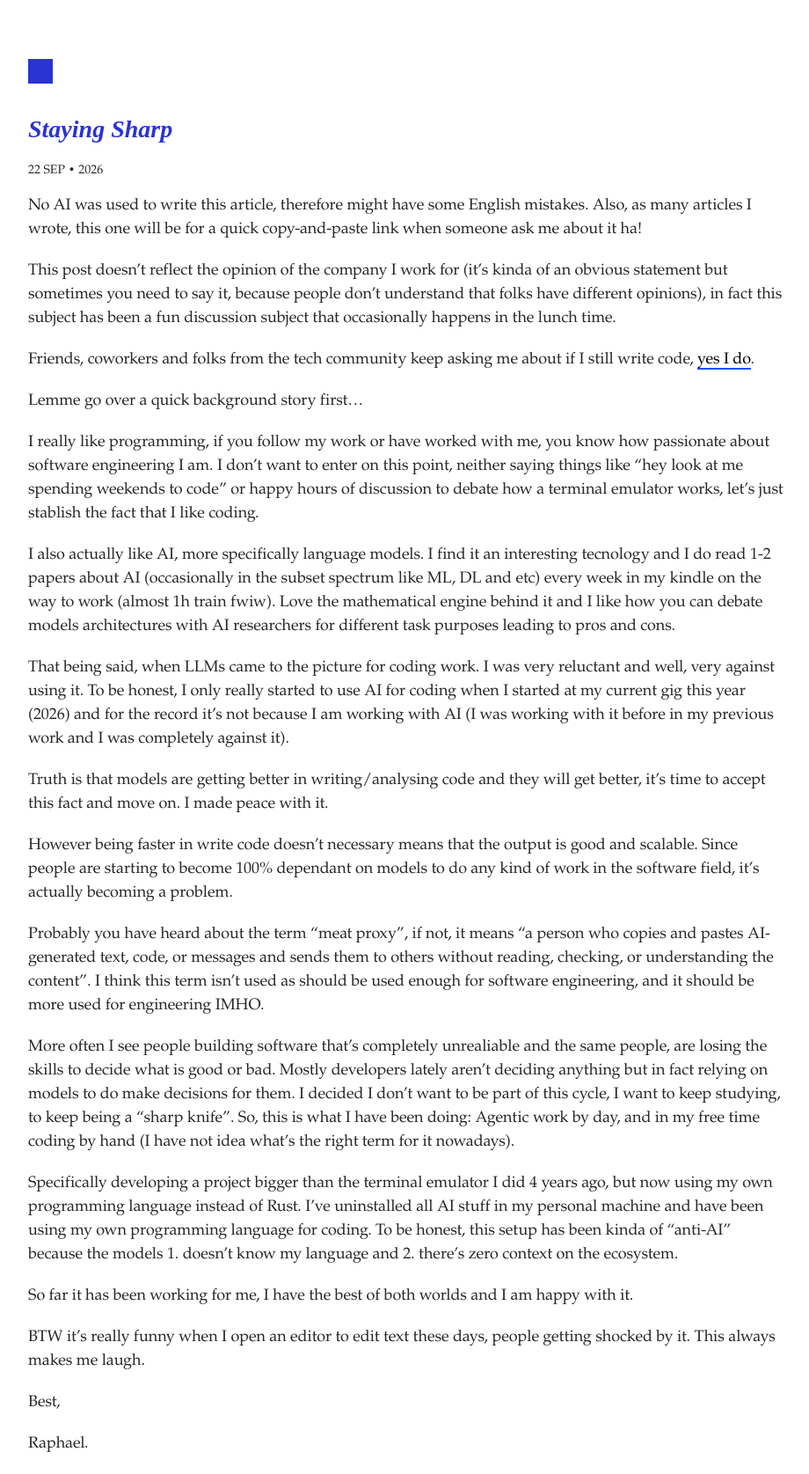
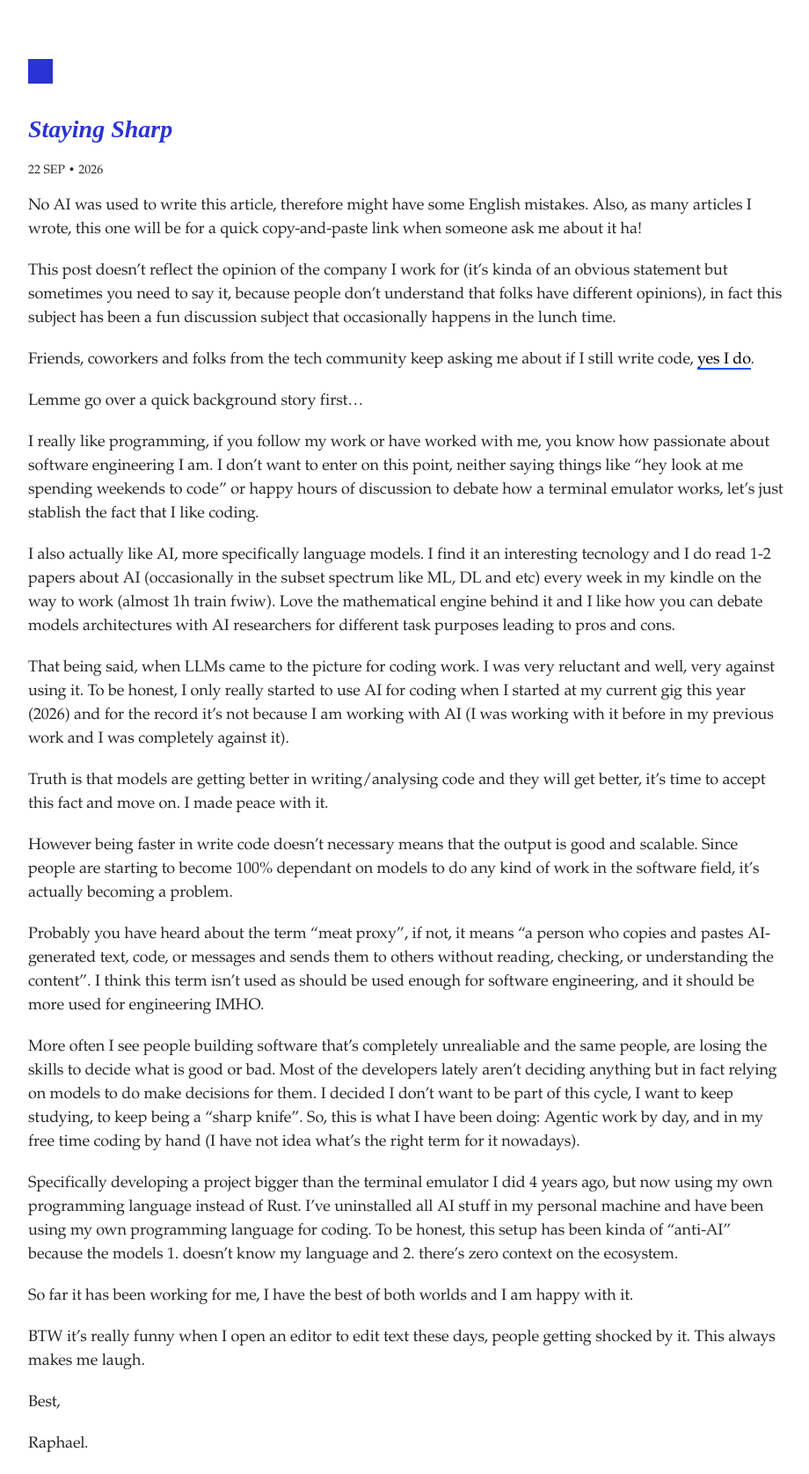
Before and after one commit to raphamorim/raphamorim.github.com, a Jekyll site: the page built from _posts/2026-09-22-staying-sharp.md, in a window 1280 px wide. Shown: the whole page at 88% size, without its empty margins (178-1098 px from the left). Built offline with Jekyll 4.4.1, drawn with Linux system fonts in a browser that asks for light colours.

Commit message:
small update

```diff
--- a/_posts/2026-09-22-staying-sharp.md
+++ b/_posts/2026-09-22-staying-sharp.md
@@ -26,7 +26,7 @@
 
 Probably you have heard about the term "meat proxy", if not, it means "a person who copies and pastes AI-generated text, code, or messages and sends them to others without reading, checking, or understanding the content". I think this term isn't used as should be used enough for software engineering, and it should be more used for engineering IMHO.
 
-More often I see people building software that's completely unrealiable and the same people, are losing the skills to decide what is good or bad. Mostly developers lately aren't deciding anything but in fact relying on models to do make decisions for them. I decided I don't want to be part of this cycle, I want to keep studying, to keep being a "sharp knife". So, this is what I have been doing: Agentic work by day, and in my free time coding by hand (I have not idea what's the right term for it nowadays).
+More often I see people building software that's completely unrealiable and the same people, are losing the skills to decide what is good or bad. Most of the developers lately aren't deciding anything but in fact relying on models to do make decisions for them. I decided I don't want to be part of this cycle, I want to keep studying, to keep being a "sharp knife". So, this is what I have been doing: Agentic work by day, and in my free time coding by hand (I have not idea what's the right term for it nowadays).
 
 Specifically developing a project bigger than the terminal emulator I did 4 years ago, but now using my own programming language instead of Rust. I've uninstalled all AI stuff in my personal machine and have been using my own programming language for coding. To be honest, this setup has been kinda of "anti-AI" because the models 1. doesn't know my language and 2. there's zero context on the ecosystem.
 
```
